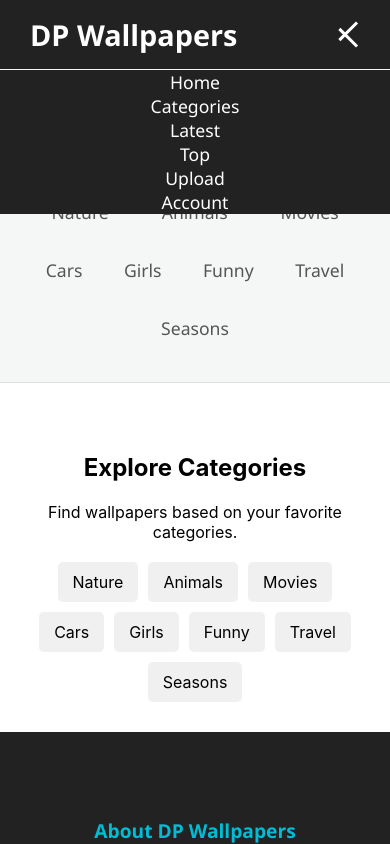
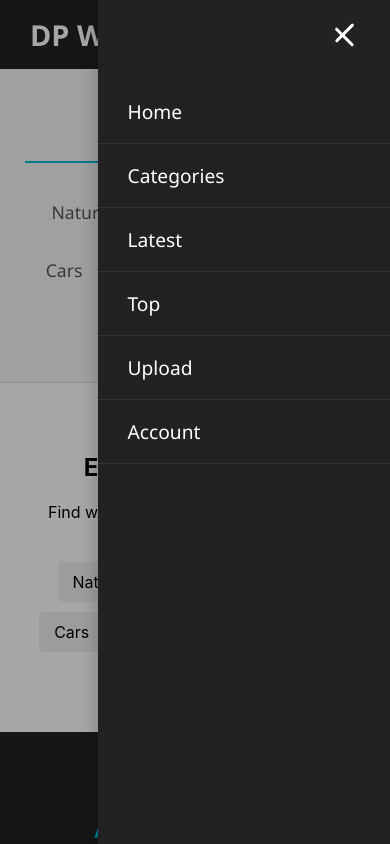
Before and after one commit to deepudevweb/dpsarch-bar, a React (Create React App) app: page /categories in a window 390 px wide. Both pictures are taken after a click on the button 347 px from the left and 34 px from the top of the page. Shown: the top 844 px of the page. Built offline with nearby package versions, Linux system fonts and the light colour scheme; no server answers.

Commit message:
fix some ui bugs and make images download enable

```diff
--- a/src/components/ImageModal.css
+++ b/src/components/ImageModal.css
@@ -26,11 +26,14 @@
 }
 
 .modal-image-preview {
-  max-width: 100%; /* Ensure image is responsive within modal content */
-  max-height: 70vh; /* Limit image height to leave space for actions */
+  max-width: 90%; /* Ensure image is responsive within modal content */
+  max-height: 40vh; /* Limit image height to leave space for actions */
   object-fit: contain; /* Show whole image, maintain aspect ratio */
-  border-radius: 4px;
-  margin-bottom: 15px;
+  margin-bottom: 10px;
+  border-radius: 14px;
+  box-shadow: 1px 1px 10px rgba(0, 0, 0, 0.2);
+  transition: transform 0.2s ease-in-out;
+  cursor: pointer; /* Indicate image is clickable */
 }
 
 .modal-close-button {
--- a/src/components/ImageModal.js
+++ b/src/components/ImageModal.js
@@ -16,6 +16,8 @@ function ImageModal({ image, onClose }) {
     { label: `Original (${image.width}x${image.height})`, url: image.urls.full, original: true }
   ];
 
+  // const handleDownload = async (resolution) => {
+
     const handleDownload = async (resolution) => {
       try {
         // Always ping the official download location for tracking
@@ -32,43 +34,106 @@ function ImageModal({ image, onClose }) {
           downloadUrl = resolution.url;
           filename += `_original.jpg`;
         } else {
-        // Construct URL using image.urls.raw and Imgix params
-        // Example: &w=1920&h=1080&fit=crop&fm=jpg&q=80
           downloadUrl = `${image.urls.raw}&w=${resolution.width}&h=${resolution.height}&fit=${resolution.type}&fm=jpg&q=80`;
           filename += `_${resolution.width}x${resolution.height}.jpg`;
         }
 
+        // Fetch the image as a Blob
+        const response = await fetch(downloadUrl);
+        if (!response.ok) throw new Error('Network response was not ok');
+        const blob = await response.blob();
+
+        // Create a temporary URL for the blob
+        const blobUrl = window.URL.createObjectURL(blob);
+
+        // Create a temporary <a> to trigger download
         const link = document.createElement('a');
-      link.href = downloadUrl;
+        link.href = blobUrl;
         link.setAttribute('download', filename);
         document.body.appendChild(link);
         link.click();
         document.body.removeChild(link);
 
+        // Clean up the blob URL
+        window.URL.revokeObjectURL(blobUrl);
+
       } catch (error) {
         console.error('Error processing download:', error);
         // Fallback: try to download the 'full' version directly if something went wrong
-      // or if it's an original download that failed for other reasons.
         const fallbackUrl = resolution.original ? resolution.url : image.urls.full;
         const fallbackFilename = `${image.alt_description || image.id || 'wallpaper'}_fallback.jpg`;
 
-      if (error.response && error.response.status !== 403) { // Avoid fallback if it's an auth issue for ping
+        try {
+          const response = await fetch(fallbackUrl);
+          if (!response.ok) throw new Error('Fallback network response was not ok');
+          const blob = await response.blob();
+          const blobUrl = window.URL.createObjectURL(blob);
+
           const link = document.createElement('a');
-         link.href = fallbackUrl;
+          link.href = blobUrl;
           link.setAttribute('download', fallbackFilename);
           document.body.appendChild(link);
           link.click();
           document.body.removeChild(link);
-      } else if (!error.response) { // Network error or other issue
-         const link = document.createElement('a');
-         link.href = fallbackUrl;
-         link.setAttribute('download', fallbackFilename);
-         document.body.appendChild(link);
-         link.click();
-         document.body.removeChild(link);
+
+          window.URL.revokeObjectURL(blobUrl);
+        } catch (fallbackError) {
+          alert('Failed to download image. Please try again later.');
         }
       }
     };
+  //   try {
+  //     // Always ping the official download location for tracking
+  //     await axios.get(image.links.download_location, {
+  //       headers: {
+  //         Authorization: `Client-ID 8O50V7bNzfKdVixwS9W9nZVdr0VnrCv9gmeimfdvp6Y`, // Replace with your Access Key
+  //       },
+  //     });
+
+  //     let downloadUrl = '';
+  //     let filename = `${image.alt_description || image.id || 'wallpaper'}`;
+
+  //     if (resolution.original) {
+  //       downloadUrl = resolution.url;
+  //       filename += `_original.jpg`;
+  //     } else {
+  //       // Construct URL using image.urls.raw and Imgix params
+  //       // Example: &w=1920&h=1080&fit=crop&fm=jpg&q=80
+  //       downloadUrl = `${image.urls.raw}&w=${resolution.width}&h=${resolution.height}&fit=${resolution.type}&fm=jpg&q=80`;
+  //       filename += `_${resolution.width}x${resolution.height}.jpg`;
+  //     }
+
+  //     const link = document.createElement('a');
+  //     link.href = downloadUrl;
+  //     link.setAttribute('download', filename);
+  //     document.body.appendChild(link);
+  //     link.click();
+  //     document.body.removeChild(link);
+
+  //   } catch (error) {
+  //     console.error('Error processing download:', error);
+  //     // Fallback: try to download the 'full' version directly if something went wrong
+  //     // or if it's an original download that failed for other reasons.
+  //     const fallbackUrl = resolution.original ? resolution.url : image.urls.full;
+  //     const fallbackFilename = `${image.alt_description || image.id || 'wallpaper'}_fallback.jpg`;
+
+  //     if (error.response && error.response.status !== 403) { // Avoid fallback if it's an auth issue for ping
+  //        const link = document.createElement('a');
+  //        link.href = fallbackUrl;
+  //        link.setAttribute('download', fallbackFilename);
+  //        document.body.appendChild(link);
+  //        link.click();
+  //        document.body.removeChild(link);
+  //     } else if (!error.response) { // Network error or other issue
+  //        const link = document.createElement('a');
+  //        link.href = fallbackUrl;
+  //        link.setAttribute('download', fallbackFilename);
+  //        document.body.appendChild(link);
+  //        link.click();
+  //        document.body.removeChild(link);
+  //     }
+  //   }
+  // };
 
   const handleModalContentClick = (e) => {
     e.stopPropagation();
--- a/src/components/ModernFooter.js
+++ b/src/components/ModernFooter.js
@@ -1,5 +1,6 @@
 import React from 'react';
 import { Link } from 'react-router-dom';
+import { FaFacebookF, FaInstagram, FaLinkedin, FaGithub } from 'react-icons/fa';
 import './ModernFooter.css';
 
 function ModernFooter() {
@@ -24,16 +25,28 @@ function ModernFooter() {
         <div className="footer-section social">
   <h4>Follow Us</h4>
   <div className="social-links">
-            <a href="#"><i className="fab fa-facebook-f"></i></a>
-            <a href="#"><i className="fab fa-twitter"></i></a>
-            <a href="#"><i className="fab fa-instagram"></i></a>
-            <a href="#"><i className="fab fa-pinterest"></i></a>
+    <a href="https://www.facebook.com/share/171xjbmQqv/" target="_blank" rel="noreferrer">
+      <FaFacebookF />
+    </a>
+    <a href="https://www.instagram.com/prajapati0841?igsh=Y2pqeTRubTl6bWgw" target="_blank" rel="noreferrer">
+      <FaInstagram />
+    </a>
+    <a href="https://www.linkedin.com/in/deepu-prajapati-49683a23b/" target="_blank" rel="noreferrer">
+      <FaLinkedin />
+    </a>
   </div>
       </div>
       </div>
       <div className="footer-bottom">
   &copy; {new Date().getFullYear()} DP Wallpapers | All Rights Reserved
+  <p>
+    Developed by Deepu Prajapati{' '}
+    <a href="https://github.com/deepudevweb" target="_blank" rel="noreferrer">
+      <FaGithub />
+    </a>
+  </p>
 </div>
+
     </footer>
   );
 }
--- a/src/components/ModernNavbar.css
+++ b/src/components/ModernNavbar.css
@@ -1,4 +1,5 @@
-/* src/components/ModernNavbar.css */
+/* ...your existing styles... */
+
 .modern-navbar {
   display: flex;
   justify-content: space-between;
@@ -23,6 +24,7 @@
   display: flex;
   margin: 0;
   padding: 0;
+  transition: none;
 }
 
 .modern-navbar-links .nav-item {
@@ -53,6 +55,7 @@
   list-style: none;
   min-width: 180px;
   box-shadow: 0 8px 16px rgba(0, 0, 0, 0.2);
+  z-index: 10;
 }
 
 .nav-item:hover .dropdown-menu {
@@ -72,41 +75,15 @@
   background-color: #00bcd4;
 }
 
-.modern-search-bar {
-  display: flex;
-  align-items: center;
-}
-
-.modern-search-bar input {
-  padding: 8px 12px;
-  font-size: 1em;
-  border: 1px solid #555;
-  border-radius: 20px 0 0 20px;
-  background-color: #444;
-  color: white;
-  outline: none;
-}
-
-.modern-search-bar button {
-  padding: 8px 12px;
-  font-size: 1em;
-  border: 1px solid #555;
-  border-left: none;
-  border-radius: 0 20px 20px 0;
-  background-color: #00bcd4;
-  color: white;
-  cursor: pointer;
-  transition: background-color 0.3s ease;
-}
-
-.modern-search-bar button:hover {
-  background-color: #0097a7;
-}
-
 .hamburger-menu {
   display: none;
   flex-direction: column;
   cursor: pointer;
+  z-index: 1101;
+  width: 32px;
+  height: 32px;
+  justify-content: center;
+  align-items: center;
 }
 
 .hamburger-menu span {
@@ -114,11 +91,13 @@
   width: 25px;
   background: white;
   margin: 4px 0;
+  border-radius: 2px;
   transition: 0.4s;
+  display: block;
 }
 
 .hamburger-menu.open span:nth-child(1) {
-  transform: rotate(-45deg) translate(-5px, 6px);
+  transform: rotate(-45deg) translate(-6px, 6px);
 }
 
 .hamburger-menu.open span:nth-child(2) {
@@ -126,65 +105,89 @@
 }
 
 .hamburger-menu.open span:nth-child(3) {
-  transform: rotate(45deg) translate(-5px, -6px);
+  transform: rotate(45deg) translate(-6px, -6px);
+}
+
+/* Overlay for mobile menu */
+.mobile-overlay {
+  display: none;
 }
 
 @media (max-width: 768px) {
   .modern-navbar-links {
-    display: none;
+    display: flex;
     flex-direction: column;
-    width: 100%;
-    position: absolute;
-    top: 70px;
-    left: 0;
+    width: 75vw;
+    max-width: 320px;
+    position: fixed;
+    top: 0;
+    right: -100%;
+    height: 100vh;
     background-color: #222;
-    padding: 0;
+    padding-top: 80px;
+    padding-left: 0;
     margin: 0;
+    box-shadow: -2px 0 16px rgba(0,0,0,0.2);
+    transition: right 0.4s cubic-bezier(0.77,0.2,0.05,1.0);
+    z-index: 1100;
   }
 
-  .modern-navbar.responsive .modern-navbar-links {
-    display: flex;
+  .modern-navbar-links.open {
+    right: 0;
+    transition: right 0.4s cubic-bezier(0.77,0.2,0.05,1.0);
   }
 
-  .modern-search-bar {
+  .modern-navbar-links .nav-item {
+    margin: 0;
+    text-align: left;
+    width: 100%;
+    border-bottom: 1px solid #333;
+  }
+
+  .modern-navbar-links .nav-link {
+    display: block;
+    width: 100%;
+    padding: 18px 30px;
+    font-size: 1.2em;
+  }
+
+  .dropdown-menu {
+    position: static;
     display: none;
+    background: #292929;
+    box-shadow: none;
+    border-radius: 0;
+    padding: 0;
+    min-width: 100%;
+  }
+
+  .nav-item.open .dropdown-menu {
+    display: block;
+  }
+
+  .dropdown-menu .dropdown-item a {
+    padding: 14px 40px;
+    font-size: 1em;
+    background: none;
   }
 
   .hamburger-menu {
     display: flex;
   }
 
-  .modern-navbar.responsive .modern-navbar-links .nav-item {
-    margin: 0;
-    text-align: center;
-    width: 100%;
+  /* Overlay for mobile menu */
+  .mobile-overlay {
+    display: block;
+    position: fixed;
+    top: 0; left: 0; right: 0; bottom: 0;
+    background: rgba(0,0,0,0.35);
+    z-index: 1099;
+    opacity: 0;
+    pointer-events: none;
+    transition: opacity 0.3s;
   }
-
-  .modern-navbar.responsive .modern-navbar-links .nav-item {
-    margin: 0;
-    text-align: center;
-  }
-
-  .modern-navbar.responsive .dropdown-menu {
-    position: static;
-    display: none;
-  }
-
-  .modern-navbar.responsive .nav-item:hover .dropdown-menu {
-    display: none;
-  }
-
-  .modern-navbar.responsive .nav-item.open .dropdown-menu {
-    display: block;
-  }
-
-  .modern-navbar.responsive .modern-search-bar {
-    display: flex;
-    position: absolute;
-    top: 120px;
-    left: 0;
-    width: 100%;
-    padding: 10px 30px;
-    background-color: #222;
+  .mobile-overlay.show {
+    opacity: 1;
+    pointer-events: auto;
   }
 }
--- a/src/components/ModernNavbar.js
+++ b/src/components/ModernNavbar.js
@@ -1,14 +1,26 @@
-import React, { useState } from 'react';
+import React, { useState, useEffect } from 'react';
 import { Link } from 'react-router-dom';
 import './ModernNavbar.css';
-// import SearchBar from './SearchBar';
 
 function ModernNavbar() {
   const [isOpen, setIsOpen] = useState(false);
   const [openDropdown, setOpenDropdown] = useState(null);
 
+  // Prevent background scroll when navbar is open on mobile
+  useEffect(() => {
+    if (isOpen) {
+      document.body.style.overflow = 'hidden';
+    } else {
+      document.body.style.overflow = '';
+    }
+    return () => {
+      document.body.style.overflow = '';
+    };
+  }, [isOpen]);
+
   const toggleMenu = () => {
     setIsOpen(!isOpen);
+    setOpenDropdown(null);
   };
 
   const handleDropdown = (index) => {
@@ -17,48 +29,63 @@ function ModernNavbar() {
     }
   };
 
+  // Close navbar when clicking a link (on mobile)
+  const handleLinkClick = () => {
+    if (window.innerWidth <= 768) {
+      setIsOpen(false);
+      setOpenDropdown(null);
+    }
+  };
+
   return (
-    <nav className={`modern-navbar ${isOpen ? 'responsive' : ''}`}>
+    <nav className="modern-navbar">
       <div className="modern-navbar-logo">
-        <Link to="/">DP Wallpapers</Link>
+        <Link to="/" onClick={handleLinkClick}>DP Wallpapers</Link>
       </div>
-      <div className={`hamburger-menu ${isOpen ? 'open' : ''}`} onClick={toggleMenu}>
-        <span></span>
-        <span></span>
-        <span></span>
+      <div
+        className={`hamburger-menu${isOpen ? ' open' : ''}`}
+        onClick={toggleMenu}
+        aria-label={isOpen ? 'Close menu' : 'Open menu'}
+        tabIndex={0}
+        role="button"
+      >
+        <span />
+        <span />
+        <span />
       </div>
-      <ul className="modern-navbar-links">
+      {/* Overlay for mobile */}
+      <div className={`mobile-overlay${isOpen ? ' show' : ''}`} onClick={toggleMenu}></div>
+      <ul className={`modern-navbar-links${isOpen ? ' open' : ''}`}>
         <li className="nav-item">
-          <Link to="/" className="nav-link">Home</Link>
+          <Link to="/" className="nav-link" onClick={handleLinkClick}>Home</Link>
         </li>
-        <li className={`nav-item ${openDropdown === 1 ? 'open' : ''}`}
-            onMouseEnter={() => window.innerWidth > 768 && setOpenDropdown(1)}
-            onMouseLeave={() => window.innerWidth > 768 && setOpenDropdown(null)}
-            onClick={() => handleDropdown(1)}>
+        <li
+          className={`nav-item${openDropdown === 1 ? ' open' : ''}`}
+          onMouseEnter={() => window.innerWidth > 768 && setOpenDropdown(1)}
+          onMouseLeave={() => window.innerWidth > 768 && setOpenDropdown(null)}
+          onClick={() => handleDropdown(1)}
+        >
           <span className="nav-link">Categories</span>
           <ul className="dropdown-menu">
-            <li className="dropdown-item"><Link to="/categories/nature">Nature</Link></li>
-            <li className="dropdown-item"><Link to="/categories/animals">Animals</Link></li>
-            <li className="dropdown-item"><Link to="/categories/movies">Movies</Link></li>
-            <li className="dropdown-item"><Link to="/categories/cars">Cars</Link></li>
+            <li className="dropdown-item"><Link to="/categories/nature" onClick={handleLinkClick}>Nature</Link></li>
+            <li className="dropdown-item"><Link to="/categories/animals" onClick={handleLinkClick}>Animals</Link></li>
+            <li className="dropdown-item"><Link to="/categories/movies" onClick={handleLinkClick}>Movies</Link></li>
+            <li className="dropdown-item"><Link to="/categories/cars" onClick={handleLinkClick}>Cars</Link></li>
           </ul>
         </li>
         <li className="nav-item">
-          <Link to="/latest" className="nav-link">Latest</Link>
+          <Link to="/latest" className="nav-link" onClick={handleLinkClick}>Latest</Link>
         </li>
         <li className="nav-item">
-          <Link to="/top" className="nav-link">Top</Link>
+          <Link to="/top" className="nav-link" onClick={handleLinkClick}>Top</Link>
         </li>
         <li className="nav-item">
-          <Link to="/upload" className="nav-link">Upload</Link>
+          <Link to="/upload" className="nav-link" onClick={handleLinkClick}>Upload</Link>
         </li>
         <li className="nav-item">
-          <Link to="/account" className="nav-link">Account</Link>
+          <Link to="/account" className="nav-link" onClick={handleLinkClick}>Account</Link>
         </li>
       </ul>
-      {/* <div className="modern-search-bar">
-        <SearchBar onSubmit={onSearchSubmit} />
-      </div> */}
     </nav>
   );
 }
```
Lines whose indentation alone changed are shown as unchanged.
